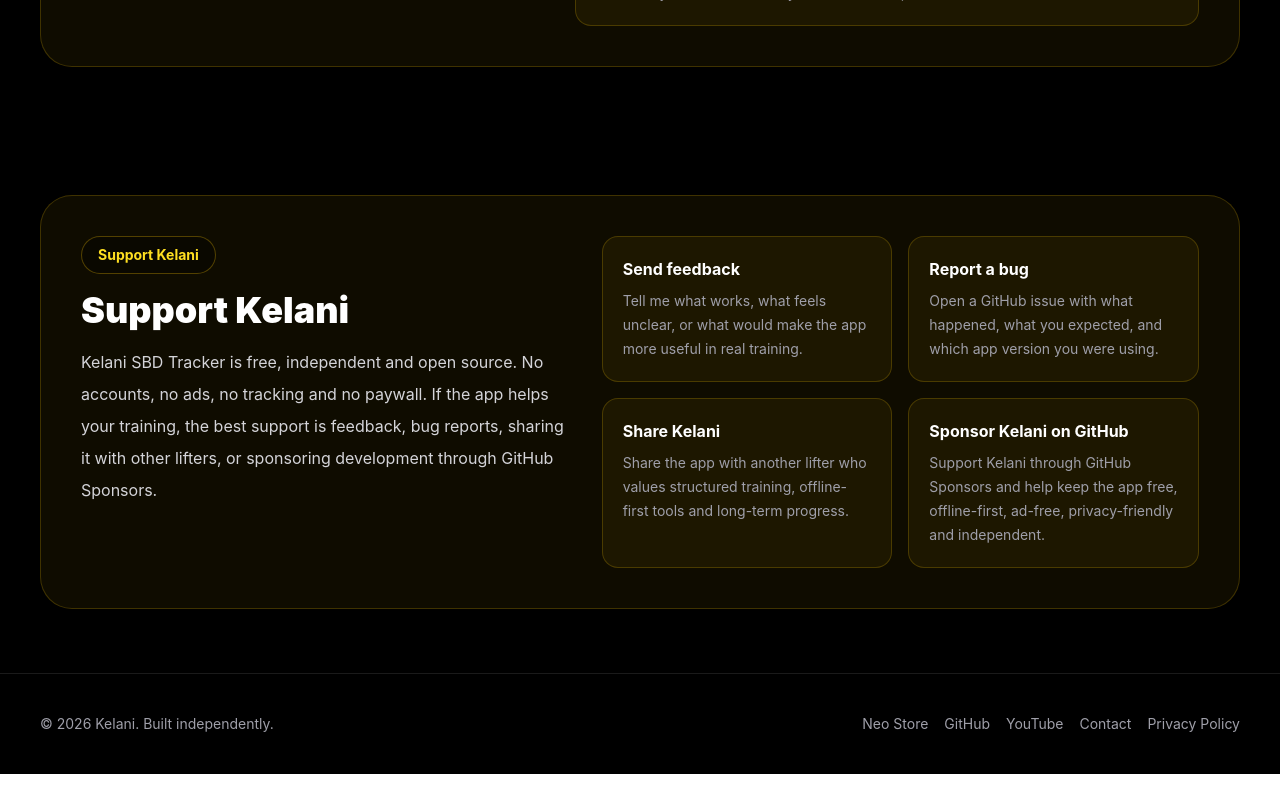
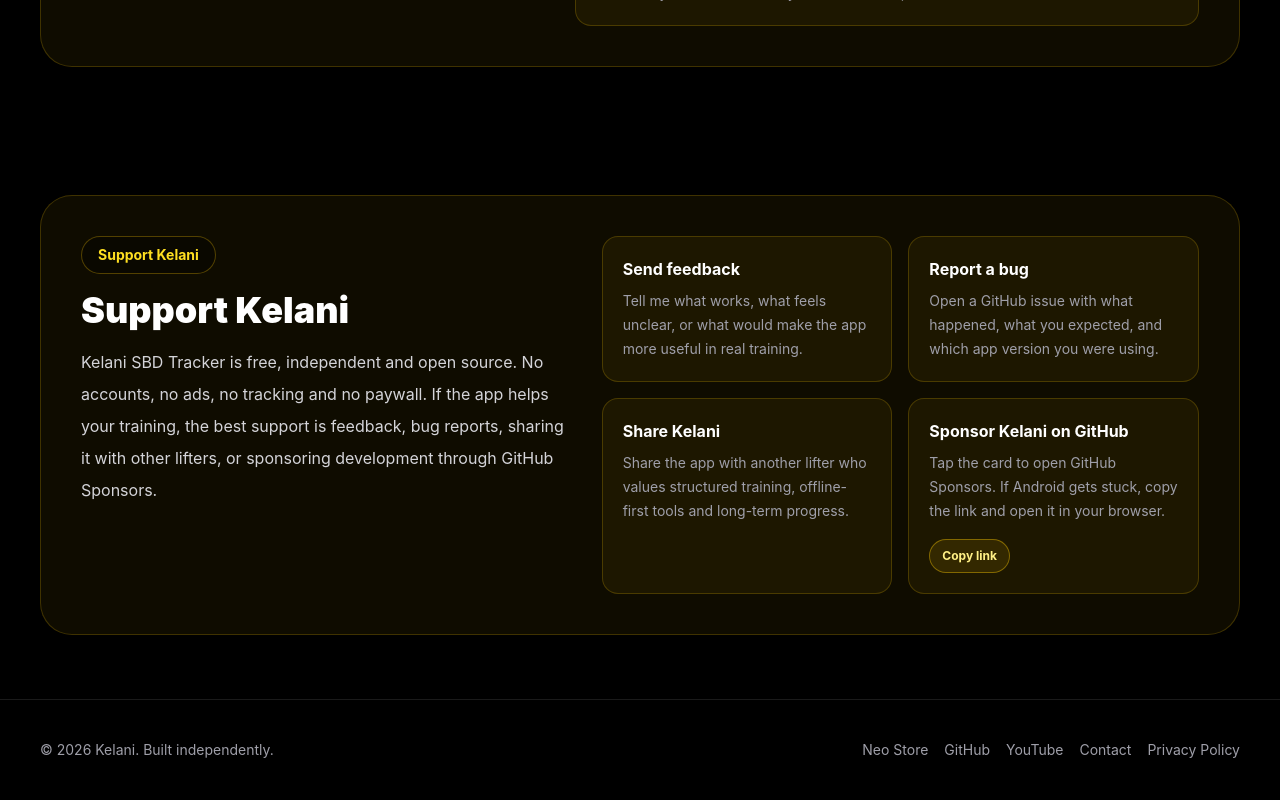
Before and after one commit to mburgosfr-star/kelani-site, a React (Vite) app: page / in a window 1280 px wide. Shown: the part 2460-3260 px from the top of the page. Before the commit the page ends 3234 px from the top, so only its background shows below. Built offline with nearby package versions, Linux system fonts and the light colour scheme.

Commit message:
Improve sponsor link fallback

```diff
--- a/src/App.jsx
+++ b/src/App.jsx
@@ -72,7 +72,9 @@
       "Share the app with another lifter who values structured training, offline-first tools and long-term progress.",
     supportMoneyTitle: "Sponsor Kelani on GitHub",
     supportMoneyText:
-      "Support Kelani through GitHub Sponsors and help keep the app free, offline-first, ad-free, privacy-friendly and independent.",
+      "Tap the card to open GitHub Sponsors. If Android gets stuck, copy the link and open it in your browser.",
+    copySponsorLink: "Copy link",
+    copiedSponsorLink: "Copied",
     built: "Built independently.",
     contact: "Contact",
     privacy: "Privacy Policy",
@@ -154,7 +156,9 @@
       "Comparteix l'app amb un altre lifter que valori l'entrenament estructurat, eines offline-first i el progrés a llarg termini.",
     supportMoneyTitle: "Patrocina Kelani a GitHub",
     supportMoneyText:
-      "Dona suport a Kelani a través de GitHub Sponsors i ajuda a mantenir l'app gratuïta, offline-first, sense anuncis, respectuosa amb la privacitat i independent.",
+      "Toca la targeta per obrir GitHub Sponsors. Si Android es bloqueja, copia l'enllaç i obre'l al navegador.",
+    copySponsorLink: "Copia l'enllaç",
+    copiedSponsorLink: "Copiat",
     built: "Fet de manera independent.",
     contact: "Contacte",
     privacy: "Política de privacitat",
@@ -236,7 +240,9 @@
       "Deel de app met een andere lifter die gestructureerde training, offline-first tools en langetermijnprogressie waardeert.",
     supportMoneyTitle: "Sponsor Kelani op GitHub",
     supportMoneyText:
-      "Steun Kelani via GitHub Sponsors en help de app gratis, offline-first, advertentievrij, privacyvriendelijk en onafhankelijk te houden.",
+      "Tik op de kaart om GitHub Sponsors te openen. Als Android vastloopt, kopieer de link en open die in je browser.",
+    copySponsorLink: "Kopieer link",
+    copiedSponsorLink: "Gekopieerd",
     built: "Onafhankelijk gebouwd.",
     contact: "Contact",
     privacy: "Privacybeleid",
@@ -591,10 +597,53 @@
                 <div className="font-bold text-white">{t.shareTitle}</div>
                 <p className="mt-2 text-sm leading-6 text-zinc-400">{t.shareText}</p>
               </a>
-              <a href={LINKS.supportInterest} target="_blank" rel="noreferrer" className="rounded-2xl border border-yellow-400/20 bg-yellow-400/[0.06] p-5 transition hover:bg-yellow-400/[0.10]">
+              <div
+                role="link"
+                tabIndex={0}
+                onClick={() => window.open(LINKS.supportInterest, "_blank", "noopener,noreferrer")}
+                onKeyDown={(event) => {
+                  if (event.key === "Enter" || event.key === " ") {
+                    event.preventDefault();
+                    window.open(LINKS.supportInterest, "_blank", "noopener,noreferrer");
+                  }
+                }}
+                className="cursor-pointer rounded-2xl border border-yellow-400/20 bg-yellow-400/[0.06] p-5 text-left transition hover:bg-yellow-400/[0.10]"
+              >
                 <div className="font-bold text-white">{t.supportMoneyTitle}</div>
                 <p className="mt-2 text-sm leading-6 text-zinc-400">{t.supportMoneyText}</p>
-              </a>
+
+                <button
+                  type="button"
+                  onClick={(event) => {
+                    event.preventDefault();
+                    event.stopPropagation();
+
+                    const button = event.currentTarget;
+                    const originalText = button.textContent;
+
+                    const markCopied = () => {
+                      button.textContent = t.copiedSponsorLink;
+                      window.setTimeout(() => {
+                        button.textContent = originalText || t.copySponsorLink;
+                      }, 1800);
+                    };
+
+                    if (navigator.clipboard?.writeText) {
+                      navigator.clipboard.writeText(LINKS.supportInterest).then(markCopied).catch(() => {
+                        window.prompt("Copy sponsor link:", LINKS.supportInterest);
+                        markCopied();
+                      });
+                      return;
+                    }
+
+                    window.prompt("Copy sponsor link:", LINKS.supportInterest);
+                    markCopied();
+                  }}
+                  className="mt-4 rounded-full border border-yellow-400/40 bg-yellow-400/10 px-3 py-2 text-xs font-bold text-yellow-200 transition hover:bg-yellow-400/20"
+                >
+                  {t.copySponsorLink}
+                </button>
+              </div>
             </div>
           </div>
         </div>
```
